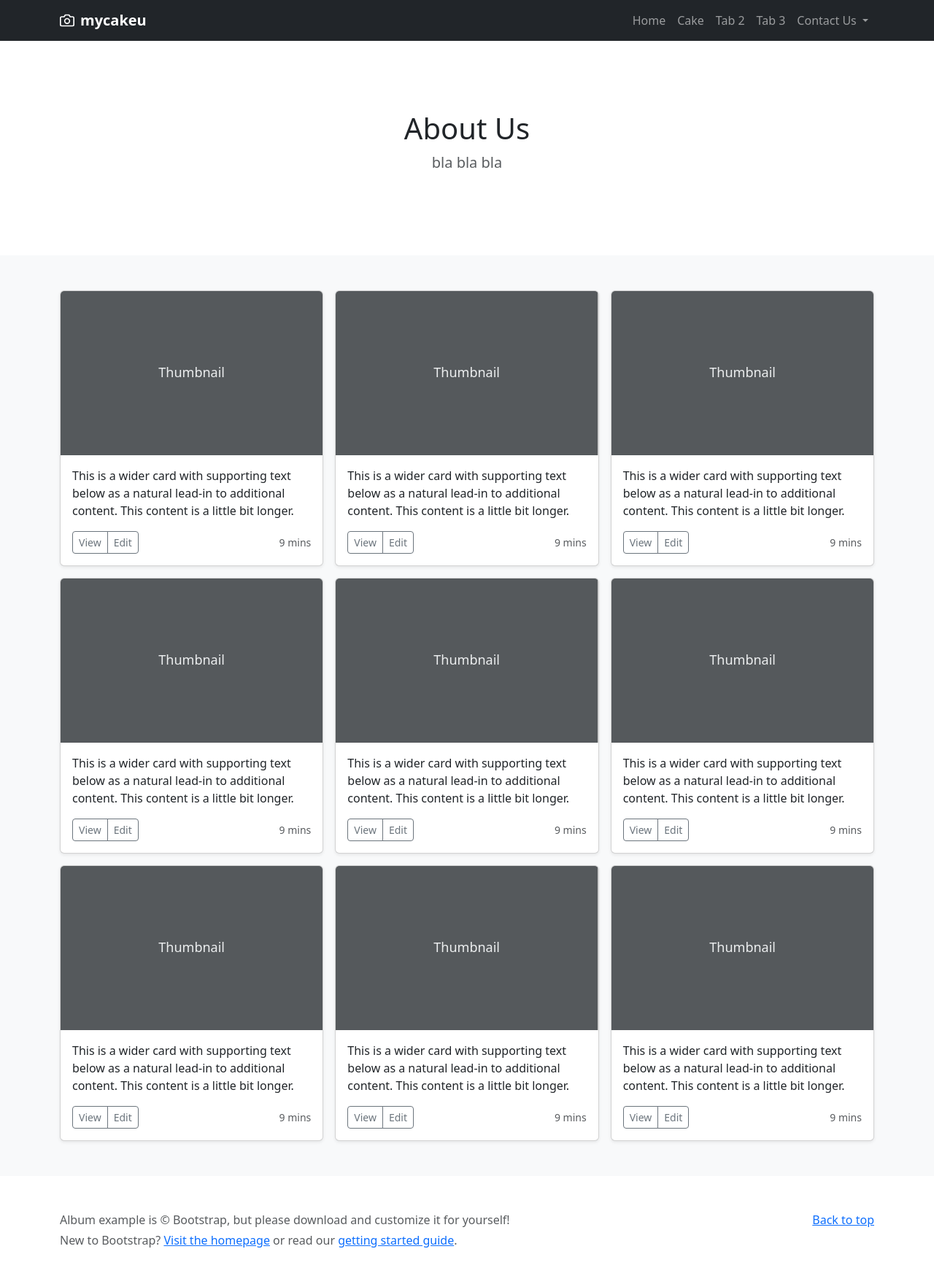
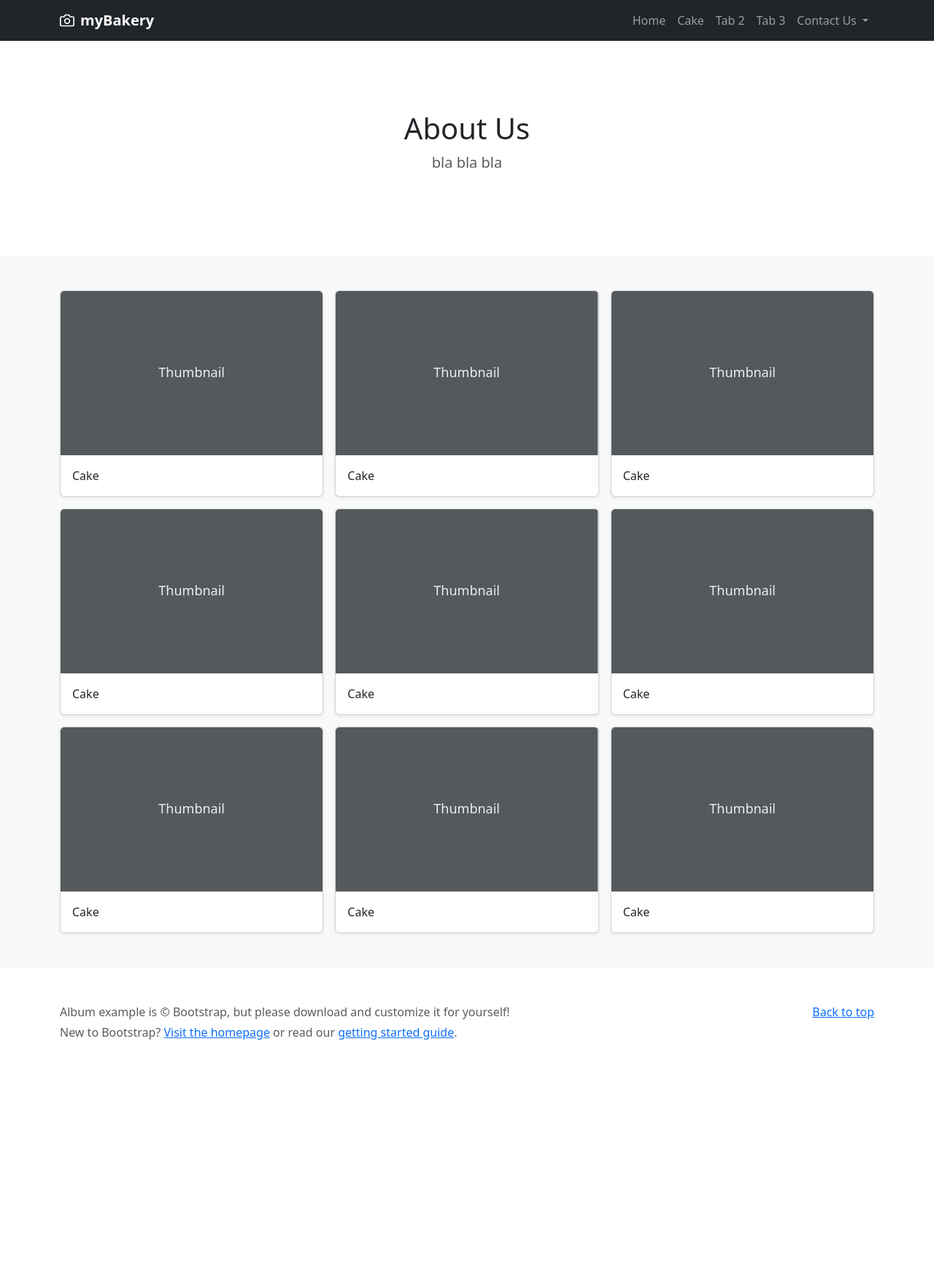
Before and after one commit to mfazapl/UAS_PEMROGRAMMAN_WEB_II, a PHP site: page / in a window 1280 px wide. Shown: the whole page at 73% size. After the commit the page ends 1425 px from the top, so only its background shows below. Run offline with PHP 8.4, Linux system fonts and the light colour scheme.

Commit message:
Update components

```diff
--- a/components/collection.php
+++ b/components/collection.php
@@ -1,16 +1,9 @@
-<div class="col">
+        <div class="col">
           <div class="card shadow-sm">
             <svg class="bd-placeholder-img card-img-top" width="100%" height="225" xmlns="http://www.w3.org/2000/svg" role="img" aria-label="Placeholder: Thumbnail" preserveAspectRatio="xMidYMid slice" focusable="false"><title>Placeholder</title><rect width="100%" height="100%" fill="#55595c"/><text x="50%" y="50%" fill="#eceeef" dy=".3em">Thumbnail</text></svg>
 
             <div class="card-body">
-              <p class="card-text">This is a wider card with supporting text below as a natural lead-in to additional content. This content is a little bit longer.</p>
-              <div class="d-flex justify-content-between align-items-center">
-                <div class="btn-group">
-                  <button type="button" class="btn btn-sm btn-outline-secondary">View</button>
-                  <button type="button" class="btn btn-sm btn-outline-secondary">Edit</button>
-                </div>
-                <small class="text-muted">9 mins</small>
-              </div>
+              <p class="card-text">Cake</p>
             </div>
           </div>
         </div>
@@ -19,14 +12,7 @@
             <svg class="bd-placeholder-img card-img-top" width="100%" height="225" xmlns="http://www.w3.org/2000/svg" role="img" aria-label="Placeholder: Thumbnail" preserveAspectRatio="xMidYMid slice" focusable="false"><title>Placeholder</title><rect width="100%" height="100%" fill="#55595c"/><text x="50%" y="50%" fill="#eceeef" dy=".3em">Thumbnail</text></svg>
 
             <div class="card-body">
-              <p class="card-text">This is a wider card with supporting text below as a natural lead-in to additional content. This content is a little bit longer.</p>
-              <div class="d-flex justify-content-between align-items-center">
-                <div class="btn-group">
-                  <button type="button" class="btn btn-sm btn-outline-secondary">View</button>
-                  <button type="button" class="btn btn-sm btn-outline-secondary">Edit</button>
-                </div>
-                <small class="text-muted">9 mins</small>
-              </div>
+              <p class="card-text">Cake</p>
             </div>
           </div>
         </div>
@@ -35,14 +21,7 @@
             <svg class="bd-placeholder-img card-img-top" width="100%" height="225" xmlns="http://www.w3.org/2000/svg" role="img" aria-label="Placeholder: Thumbnail" preserveAspectRatio="xMidYMid slice" focusable="false"><title>Placeholder</title><rect width="100%" height="100%" fill="#55595c"/><text x="50%" y="50%" fill="#eceeef" dy=".3em">Thumbnail</text></svg>
 
             <div class="card-body">
-              <p class="card-text">This is a wider card with supporting text below as a natural lead-in to additional content. This content is a little bit longer.</p>
-              <div class="d-flex justify-content-between align-items-center">
-                <div class="btn-group">
-                  <button type="button" class="btn btn-sm btn-outline-secondary">View</button>
-                  <button type="button" class="btn btn-sm btn-outline-secondary">Edit</button>
-                </div>
-                <small class="text-muted">9 mins</small>
-              </div>
+              <p class="card-text">Cake</p>
             </div>
           </div>
         </div>
@@ -52,14 +31,7 @@
             <svg class="bd-placeholder-img card-img-top" width="100%" height="225" xmlns="http://www.w3.org/2000/svg" role="img" aria-label="Placeholder: Thumbnail" preserveAspectRatio="xMidYMid slice" focusable="false"><title>Placeholder</title><rect width="100%" height="100%" fill="#55595c"/><text x="50%" y="50%" fill="#eceeef" dy=".3em">Thumbnail</text></svg>
 
             <div class="card-body">
-              <p class="card-text">This is a wider card with supporting text below as a natural lead-in to additional content. This content is a little bit longer.</p>
-              <div class="d-flex justify-content-between align-items-center">
-                <div class="btn-group">
-                  <button type="button" class="btn btn-sm btn-outline-secondary">View</button>
-                  <button type="button" class="btn btn-sm btn-outline-secondary">Edit</button>
-                </div>
-                <small class="text-muted">9 mins</small>
-              </div>
+              <p class="card-text">Cake</p>
             </div>
           </div>
         </div>
@@ -68,14 +40,7 @@
             <svg class="bd-placeholder-img card-img-top" width="100%" height="225" xmlns="http://www.w3.org/2000/svg" role="img" aria-label="Placeholder: Thumbnail" preserveAspectRatio="xMidYMid slice" focusable="false"><title>Placeholder</title><rect width="100%" height="100%" fill="#55595c"/><text x="50%" y="50%" fill="#eceeef" dy=".3em">Thumbnail</text></svg>
 
             <div class="card-body">
-              <p class="card-text">This is a wider card with supporting text below as a natural lead-in to additional content. This content is a little bit longer.</p>
-              <div class="d-flex justify-content-between align-items-center">
-                <div class="btn-group">
-                  <button type="button" class="btn btn-sm btn-outline-secondary">View</button>
-                  <button type="button" class="btn btn-sm btn-outline-secondary">Edit</button>
-                </div>
-                <small class="text-muted">9 mins</small>
-              </div>
+              <p class="card-text">Cake</p>
             </div>
           </div>
         </div>
@@ -84,14 +49,7 @@
             <svg class="bd-placeholder-img card-img-top" width="100%" height="225" xmlns="http://www.w3.org/2000/svg" role="img" aria-label="Placeholder: Thumbnail" preserveAspectRatio="xMidYMid slice" focusable="false"><title>Placeholder</title><rect width="100%" height="100%" fill="#55595c"/><text x="50%" y="50%" fill="#eceeef" dy=".3em">Thumbnail</text></svg>
 
             <div class="card-body">
-              <p class="card-text">This is a wider card with supporting text below as a natural lead-in to additional content. This content is a little bit longer.</p>
-              <div class="d-flex justify-content-between align-items-center">
-                <div class="btn-group">
-                  <button type="button" class="btn btn-sm btn-outline-secondary">View</button>
-                  <button type="button" class="btn btn-sm btn-outline-secondary">Edit</button>
-                </div>
-                <small class="text-muted">9 mins</small>
-              </div>
+              <p class="card-text">Cake</p>
             </div>
           </div>
         </div>
@@ -101,14 +59,7 @@
             <svg class="bd-placeholder-img card-img-top" width="100%" height="225" xmlns="http://www.w3.org/2000/svg" role="img" aria-label="Placeholder: Thumbnail" preserveAspectRatio="xMidYMid slice" focusable="false"><title>Placeholder</title><rect width="100%" height="100%" fill="#55595c"/><text x="50%" y="50%" fill="#eceeef" dy=".3em">Thumbnail</text></svg>
 
             <div class="card-body">
-              <p class="card-text">This is a wider card with supporting text below as a natural lead-in to additional content. This content is a little bit longer.</p>
-              <div class="d-flex justify-content-between align-items-center">
-                <div class="btn-group">
-                  <button type="button" class="btn btn-sm btn-outline-secondary">View</button>
-                  <button type="button" class="btn btn-sm btn-outline-secondary">Edit</button>
-                </div>
-                <small class="text-muted">9 mins</small>
-              </div>
+              <p class="card-text">Cake</p>
             </div>
           </div>
         </div>
@@ -117,14 +68,7 @@
             <svg class="bd-placeholder-img card-img-top" width="100%" height="225" xmlns="http://www.w3.org/2000/svg" role="img" aria-label="Placeholder: Thumbnail" preserveAspectRatio="xMidYMid slice" focusable="false"><title>Placeholder</title><rect width="100%" height="100%" fill="#55595c"/><text x="50%" y="50%" fill="#eceeef" dy=".3em">Thumbnail</text></svg>
 
             <div class="card-body">
-              <p class="card-text">This is a wider card with supporting text below as a natural lead-in to additional content. This content is a little bit longer.</p>
-              <div class="d-flex justify-content-between align-items-center">
-                <div class="btn-group">
-                  <button type="button" class="btn btn-sm btn-outline-secondary">View</button>
-                  <button type="button" class="btn btn-sm btn-outline-secondary">Edit</button>
-                </div>
-                <small class="text-muted">9 mins</small>
-              </div>
+              <p class="card-text">Cake</p>
             </div>
           </div>
         </div>
@@ -133,14 +77,7 @@
             <svg class="bd-placeholder-img card-img-top" width="100%" height="225" xmlns="http://www.w3.org/2000/svg" role="img" aria-label="Placeholder: Thumbnail" preserveAspectRatio="xMidYMid slice" focusable="false"><title>Placeholder</title><rect width="100%" height="100%" fill="#55595c"/><text x="50%" y="50%" fill="#eceeef" dy=".3em">Thumbnail</text></svg>
 
             <div class="card-body">
-              <p class="card-text">This is a wider card with supporting text below as a natural lead-in to additional content. This content is a little bit longer.</p>
-              <div class="d-flex justify-content-between align-items-center">
-                <div class="btn-group">
-                  <button type="button" class="btn btn-sm btn-outline-secondary">View</button>
-                  <button type="button" class="btn btn-sm btn-outline-secondary">Edit</button>
-                </div>
-                <small class="text-muted">9 mins</small>
-              </div>
+              <p class="card-text">Cake</p>
             </div>
           </div>
         </div>
--- a/components/custom_section.php
+++ b/components/custom_section.php
@@ -1,11 +1,11 @@
 <section class="py-5 text-center container">
     <div class="row py-lg-5">
       <div class="col-lg-6 col-md-8 mx-auto">
-        <h1 class="fw-light">Custom Order</h1>
+        <h1 class="fw-light">Add a Cake</h1>
         <p class="lead text-muted">How to make a custom order bla bla bla</p>
         <p>
-          <a href="#" class="btn btn-primary my-2">Order</a>
-          <a href="#" class="btn btn-secondary my-2">Order From WhatsApp</a>
+          <a href="FormCake.php" class="btn btn-primary my-2">Add a cake</a>
+          <a href="FormCakeOrder.php" class="btn btn-secondary my-2">Order a Cake</a>
         </p>
       </div>
     </div>
--- a/components/header.inc.php
+++ b/components/header.inc.php
@@ -86,7 +86,7 @@
                 class="me-2"
                 viewBox="0 0 24 24">
                 <path d="M23 19a2 2 0 0 1-2 2H3a2 2 0 0 1-2-2V8a2 2 0 0 1 2-2h4l2-3h6l2 3h4a2 2 0 0 1 2 2z"/><circle cx="12" cy="13" r="4"/></svg>
-                <strong>mycakeu</strong>
+                <strong>myBakery</strong>
             </a>
             <button class="navbar-toggler"
             type="button"
@@ -102,8 +102,8 @@
                 <li>
                     <a class="nav-link" href="index.php">Home</a>
                 </li>
-                <li>
-                    <a class="nav-link" href="cake.php">Cake</a>
+                <li class="nav-item dropdown">
+                    <a class="nav-link" href="CakePage.php">Cake</a>
                 </li>
                 <li>
                     <a class="nav-link" href="#">Tab 2</a>
```
